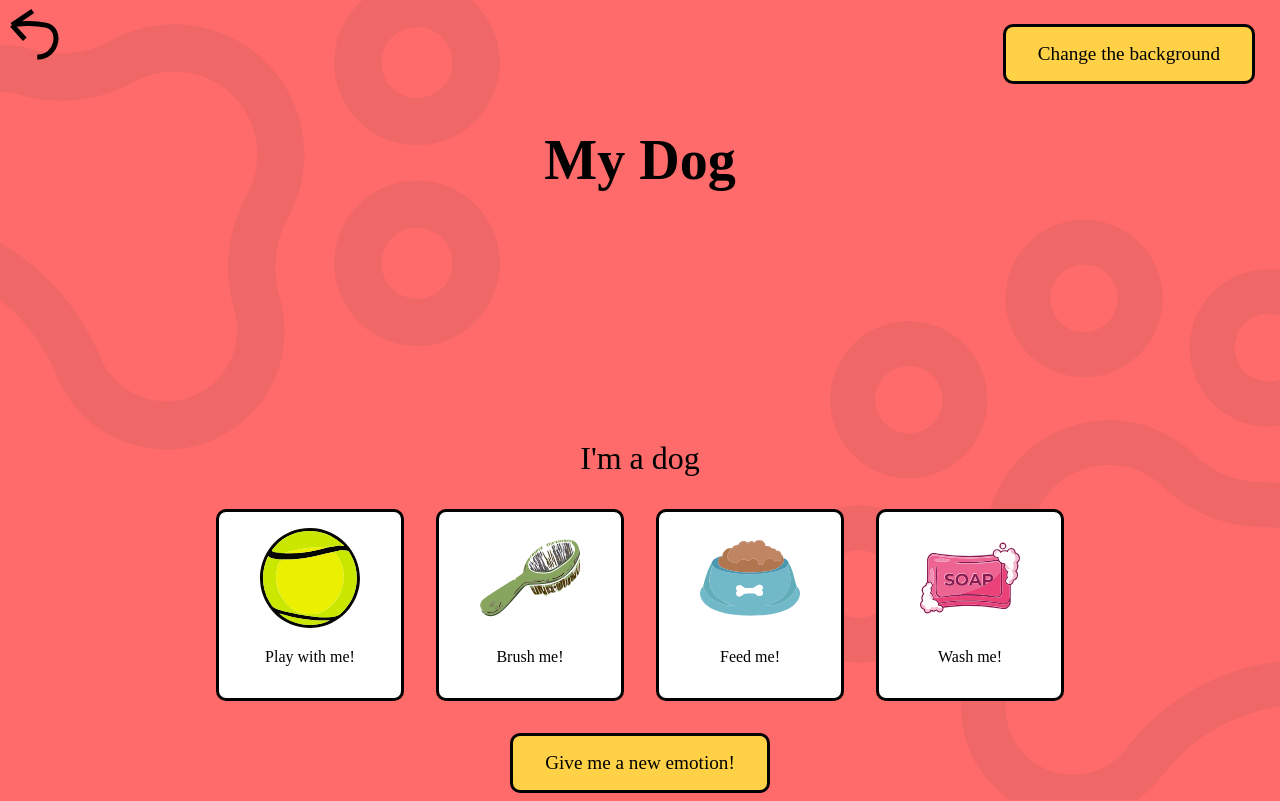
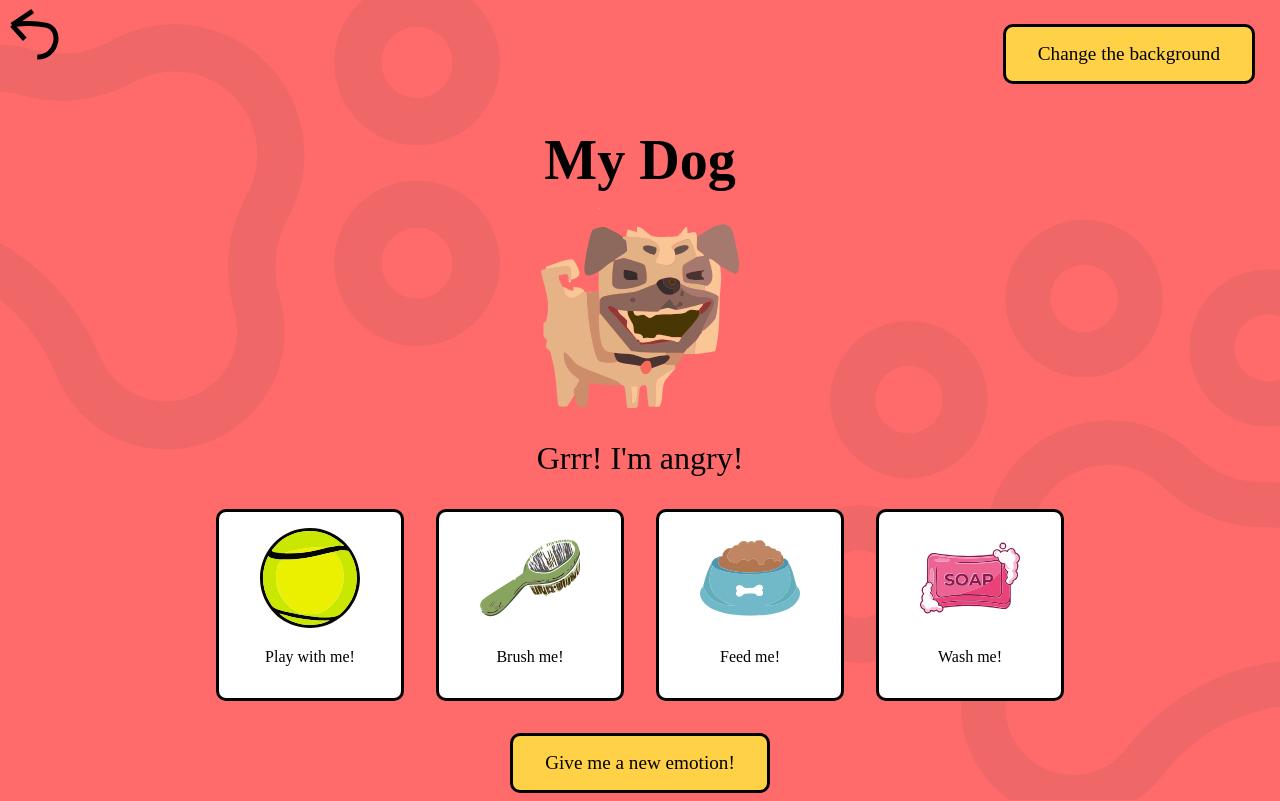
Before and after one commit to Tolga-d3mir/pawfectcare.io, a plain HTML site: page dog.html in a window 1280 px wide. Drawn offline with Linux system fonts and the light colour scheme.

Commit message:
update 1.5

```diff
--- a/dog.html
+++ b/dog.html
@@ -77,7 +77,7 @@
 
     <button id="new-emotion">Give me a new emotion!</button>
 
-    <script src="main.js"></script>
+    <script src="js/main.js"></script>
 
     <script>
         // Load the dog name when page loads
```
